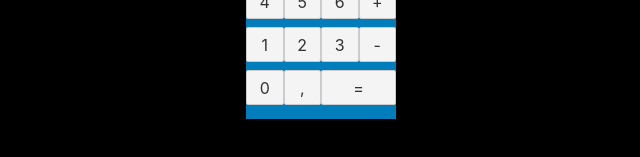
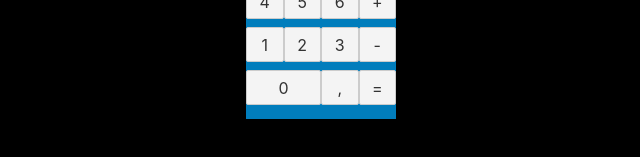
Before and after one commit to Andreas-Ziegler22/calculator-svelte, a Svelte app in the folder Calculator-Svelte/: page / in a window 1280 px wide. Shown: the part 399-556 px from the top of the page, without its empty margins (319-959 px from the left). Built offline with nearby package versions, Linux system fonts and the light colour scheme.

Commit message:
buttons styled

```diff
--- a/Calculator-Svelte/src/components/Calculator.svelte
+++ b/Calculator-Svelte/src/components/Calculator.svelte
@@ -32,9 +32,9 @@
   <Button text="-"/>
 </Line>
 <Line>
-  <Button text="0"/>
+  <Button text="0" duble/>
   <Button text=","/>
-  <Button text="=" duble/>
+  <Button text="="/>
 </Line>
 </div>
 
--- a/Calculator-Svelte/src/components/button.svelte
+++ b/Calculator-Svelte/src/components/button.svelte
@@ -2,9 +2,11 @@
 export let text: String
 export let triple: boolean = false
 export let duble: boolean = false
+export let operational: boolean = false
+export let highlight: boolean = false
 </script>
 
-<button class="button" class:triple class:duble>
+<button class="button" class:triple class:duble class:operational class:highlight>
 
 {text}
 </button>
@@ -20,5 +22,13 @@ export let duble: boolean = false
 .duble{
   flex-basis: 50%;
 }
+.operational{
+  background-color: orange;
+  color: #fff;
+}
+.highlight{
+  background-color: red;
+  color: #fff;
+}
 
 </style>
```
